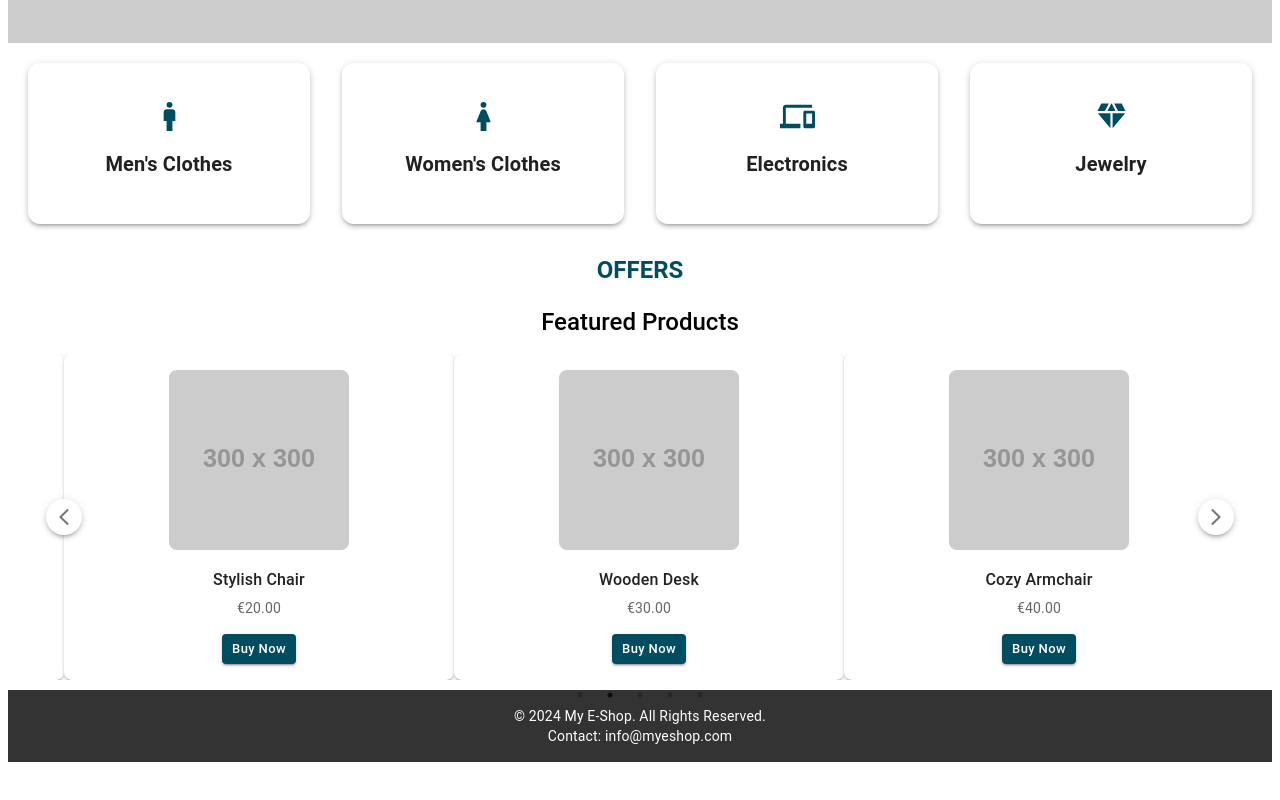
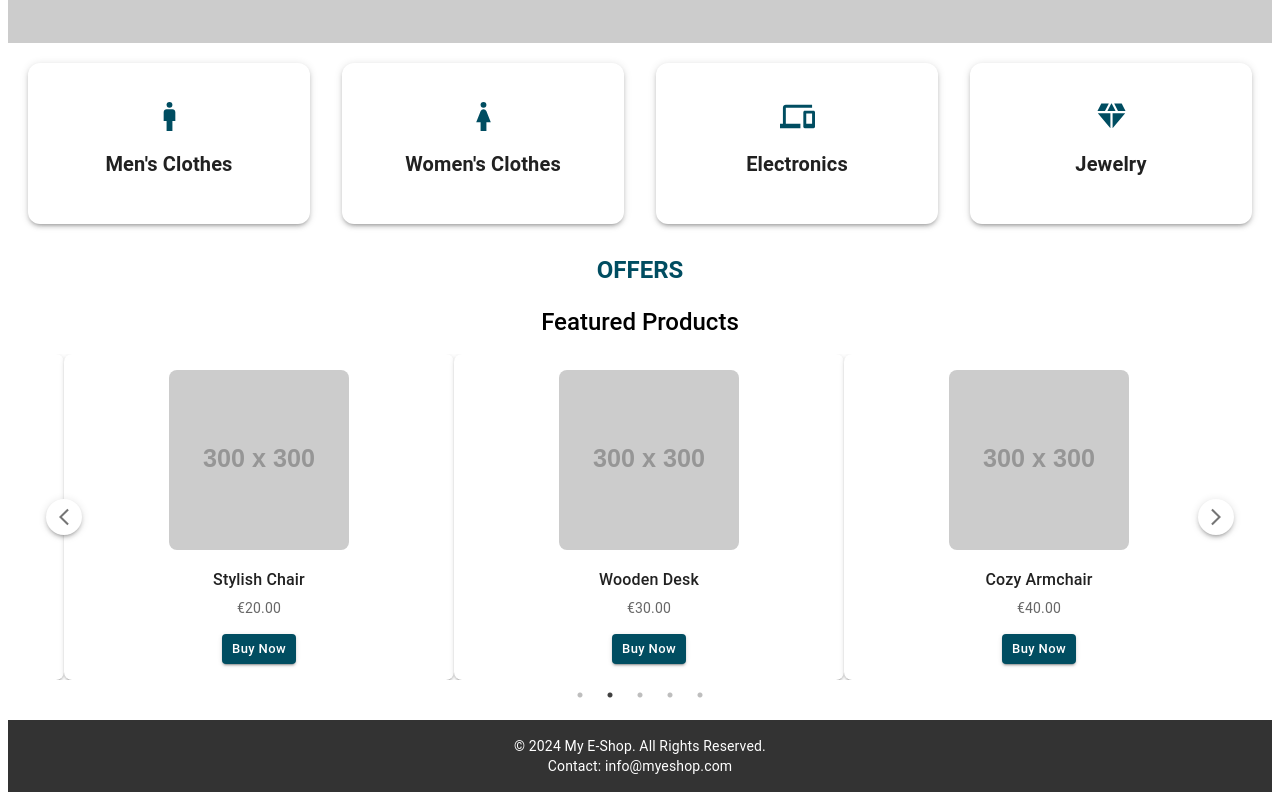
Before and after one commit to shpokas-io/e-shop-web, a React (Vite) app: page / in a window 1280 px wide. Shown: the part 526-1326 px from the top of the page. Before the commit the page ends 1296 px from the top, so only its background shows below. Built offline with nearby package versions, Linux system fonts and the light colour scheme.

Commit message:
basic structure of HomePage done

```diff
--- a/src/Pages/HomePage.tsx
+++ b/src/Pages/HomePage.tsx
@@ -36,7 +36,7 @@ const HomePage: React.FC = () => {
           <CategorySectionMobile />
         </>
       )}
-      <Box sx={{ flex: 1, paddingBottom: "10px" }}>
+      <Box sx={{ flex: 1, paddingBottom: "40px" }}>
         <ProductCarousel />
       </Box>
       <Footer />
--- a/src/incex.css
+++ /dev/null
@@ -1,3 +0,0 @@
-/* index.css */
-@import "~slick-carousel/slick/slick.css";
-@import "~slick-carousel/slick/slick-theme.css";
--- /dev/null
+++ b/src/index.css
@@ -0,0 +1,6 @@
+/* Global reset */
+
+* {
+  margin: 0;
+  padding: 0;
+}
```
